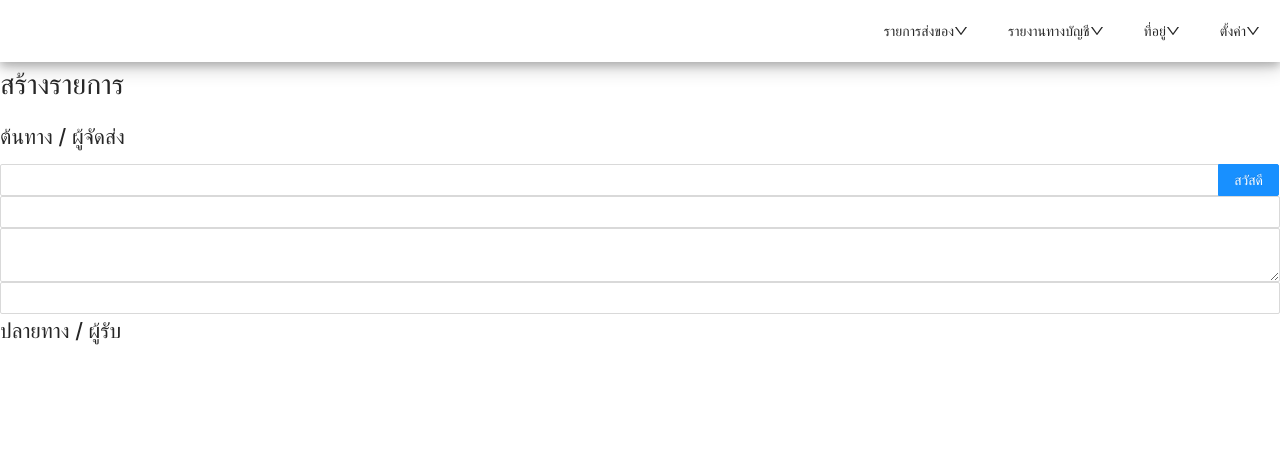
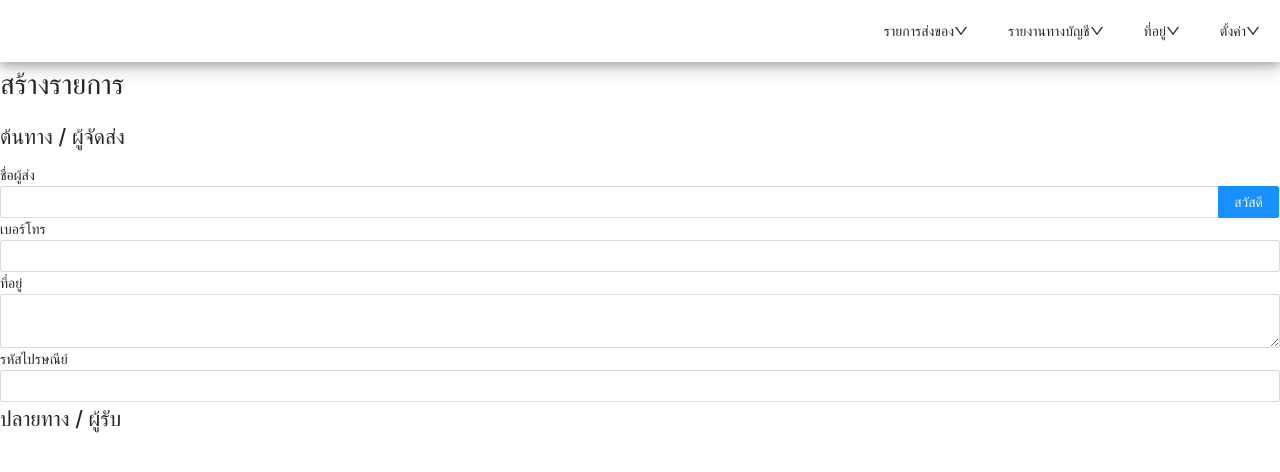
Before and after one commit to sprout-it/sprout-ui, a Next.js app: page /order/create in a window 1280 px wide. Shown: the top 472 px of the page. Built offline with nearby package versions, Linux system fonts and the light colour scheme.

Commit message:
add create page

```diff
--- a/pages/order/create.js
+++ b/pages/order/create.js
@@ -11,9 +11,13 @@ const Create = () => {
             <h1>สร้างรายการ</h1>
             <div className="create-box">
                 <h2>ต้นทาง / ผู้จัดส่ง</h2>
+                <label>ชื่อผู้ส่ง</label>
                 <Input.Search className="create-input" enterButton="สวัสดี" onSearch={handleSearch} />
+                <label>เบอร์โทร</label>
                 <Input type="text" />
+                <label>ที่อยู่</label>
                 <Input.TextArea type="text" />
+                <label>รหัสไปรษณีย์</label>
                 <Input type="text" />
             </div>
             <div className="create-box">
```
